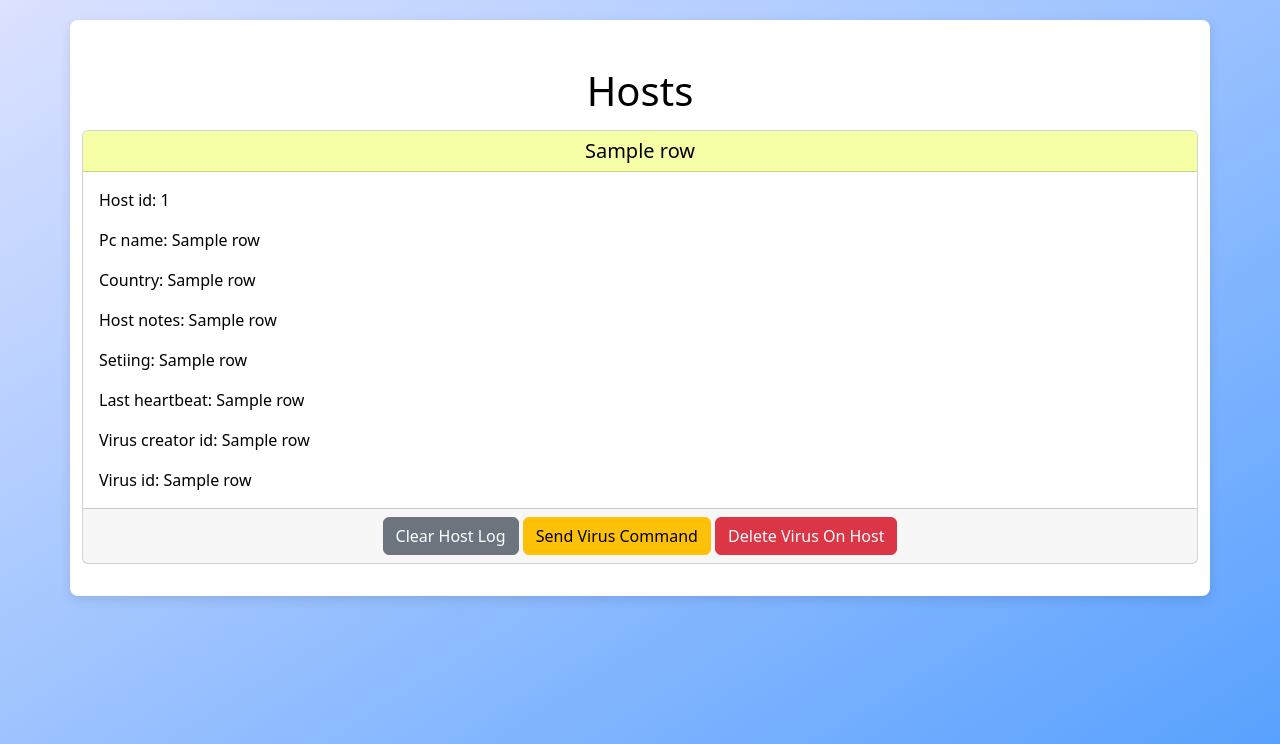
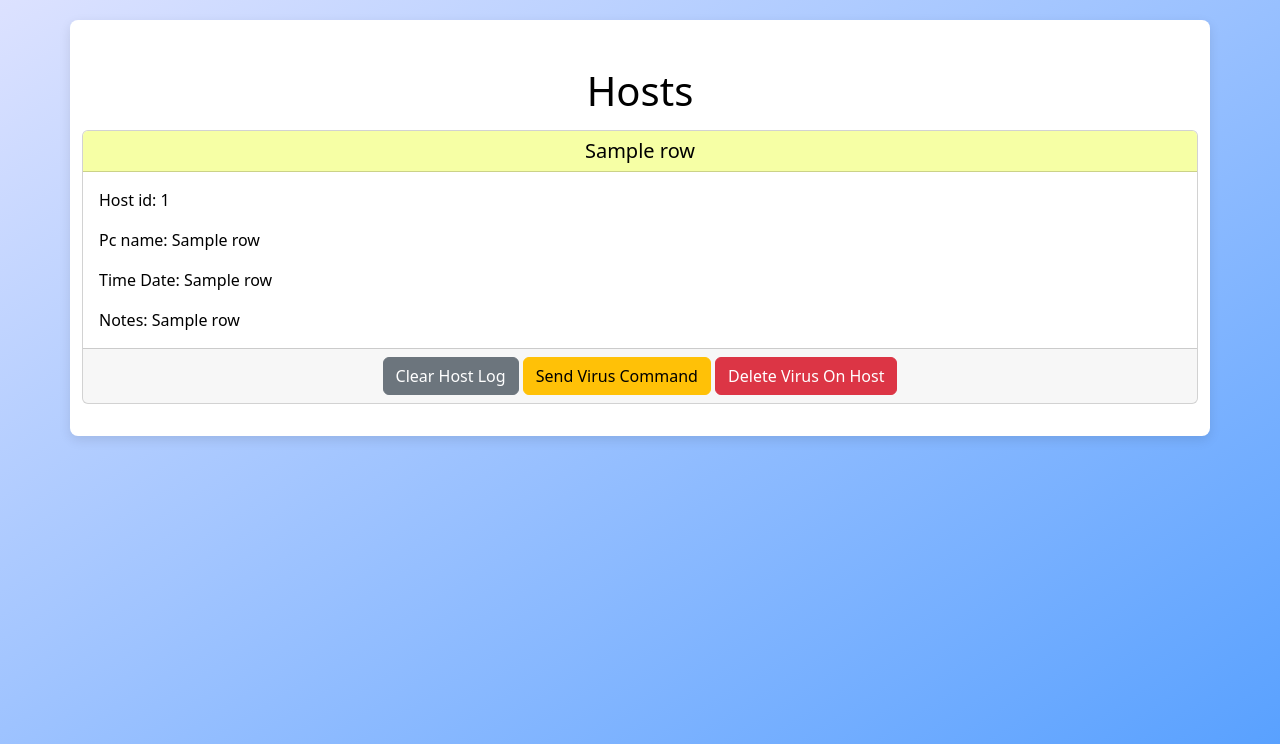
Before and after one commit to IngvarOlsen/VirusAsAService, a Flask app: template web/templates/hosts.html in a window 1280 px wide. Shown: the part 56-800 px from the top of the page. Run offline with Flask 3, Linux system fonts and the light colour scheme; tables that the repository leaves empty hold one stand-in row (values such as "Sample post"); the template is opened without the code that fills it: values that come from a table or form of the project are taken from there, most other values are stand-ins (such as "Sample title", 1, 10 or a date in 2020).

Commit message:
view fix

```diff
--- a/web/auth.py
+++ b/web/auth.py
@@ -71,6 +71,6 @@ def sign_up():
             db.session.commit()  # Commit the changes to the database
             login_user(new_user, remember=True)  # Log in the new user and remember the session
             flash('Account created!', category='success')  # Display a flash message indicating successful account creation
-            return redirect(url_for('views.home'))  # Redirect the user to the home page
+            return redirect(url_for('views.virus'))  # Redirect the user to the home page
 
     return render_template("login.html", user=current_user)  # Render the login template with the current user
--- a/web/templates/hosts.html
+++ b/web/templates/hosts.html
@@ -17,12 +17,11 @@
                             <div class="card-body" style="text-align: left;">
                               <p class="card-text" style="color:black">Host id: {{row[0]}} </p>
                               <p class="card-text" style="color:black">Pc name: {{row[1]}}</p>
-                              <p class="card-text" style="color:black">Country: {{row[2]}}</p>
-                              <p class="card-text" style="color:black">Host notes: {{row[3]}}</p>
-                              <p class="card-text" style="color:black">Setiing: {{row[4]}}</p>
-                              <p class="card-text" style="color:black">Last heartbeat: {{row[4]}}</p>
-                              <p class="card-text" style="color:black">Virus creator id: {{row[5]}}</p>
-                              <p class="card-text" style="color:black">Virus id: {{row[6]}}</p>
+                              <p class="card-text" style="color:black">Time Date: {{row[2]}}</p>
+                              <!-- <p class="card-text" style="color:black">ID?: {{row[3]}}</p>
+                              <p class="card-text" style="color:black">ID?: {{row[4]}}</p>
+                              <p class="card-text" style="color:black">ID?: {{row[4]}}</p> -->
+                              <p class="card-text" style="color:black">Notes: {{row[5]}}</p>
                             </div>
                             <footer class="card-footer">
                               <button type="button" class="btn btn-secondary button" onClick="deleteHost({{user.id}}, {{row[0]}})">Clear Host Log</button>
--- a/web/templates/virusinfo.html
+++ b/web/templates/virusinfo.html
@@ -7,7 +7,7 @@ Virus
 {% block content %}
 <div class="wrapper">
 
-<h1 align="center" style="color:black; margin: 15px;">Archived Test Viruses</h1>
+<h1 align="center" style="color:black; margin: 15px;">Test Viruses Info</h1>
 
 <div class="container">
     <h1>Virus Information</h1>
```
